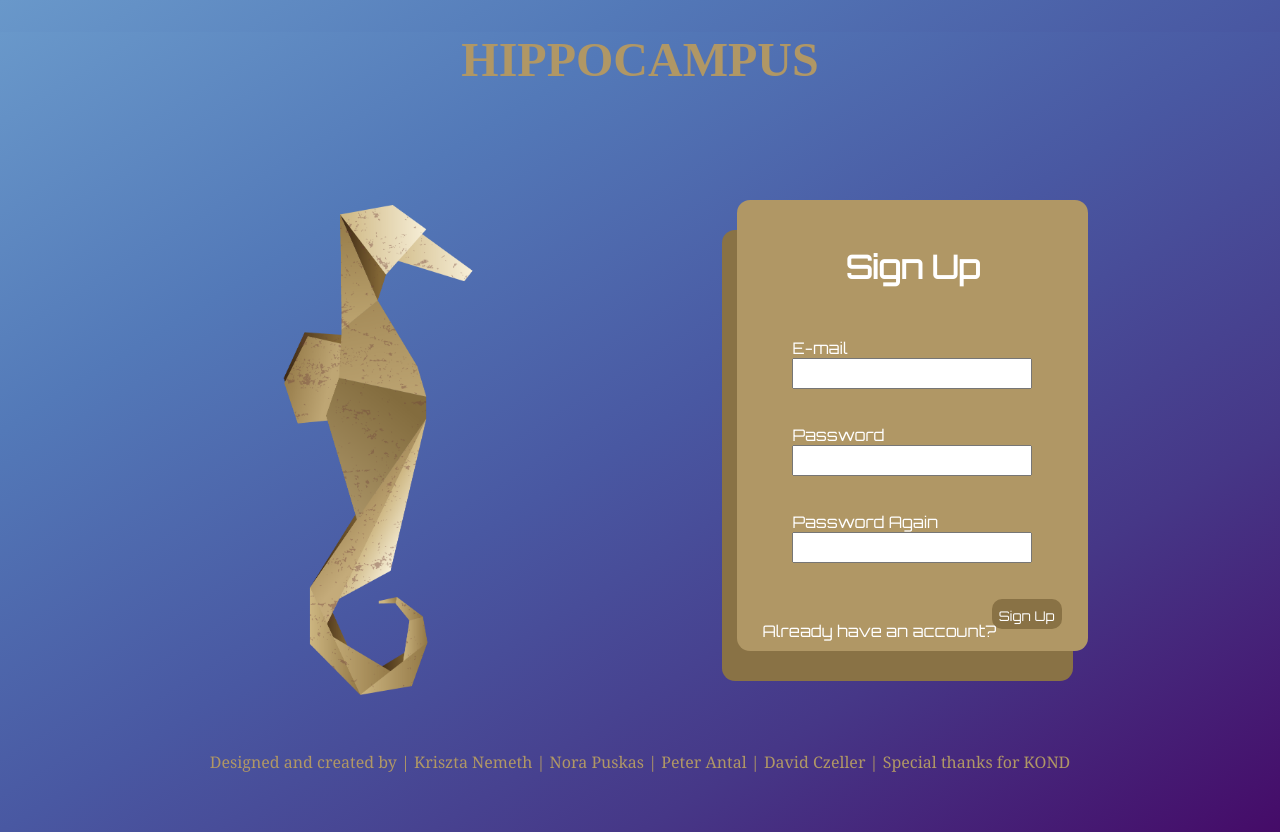
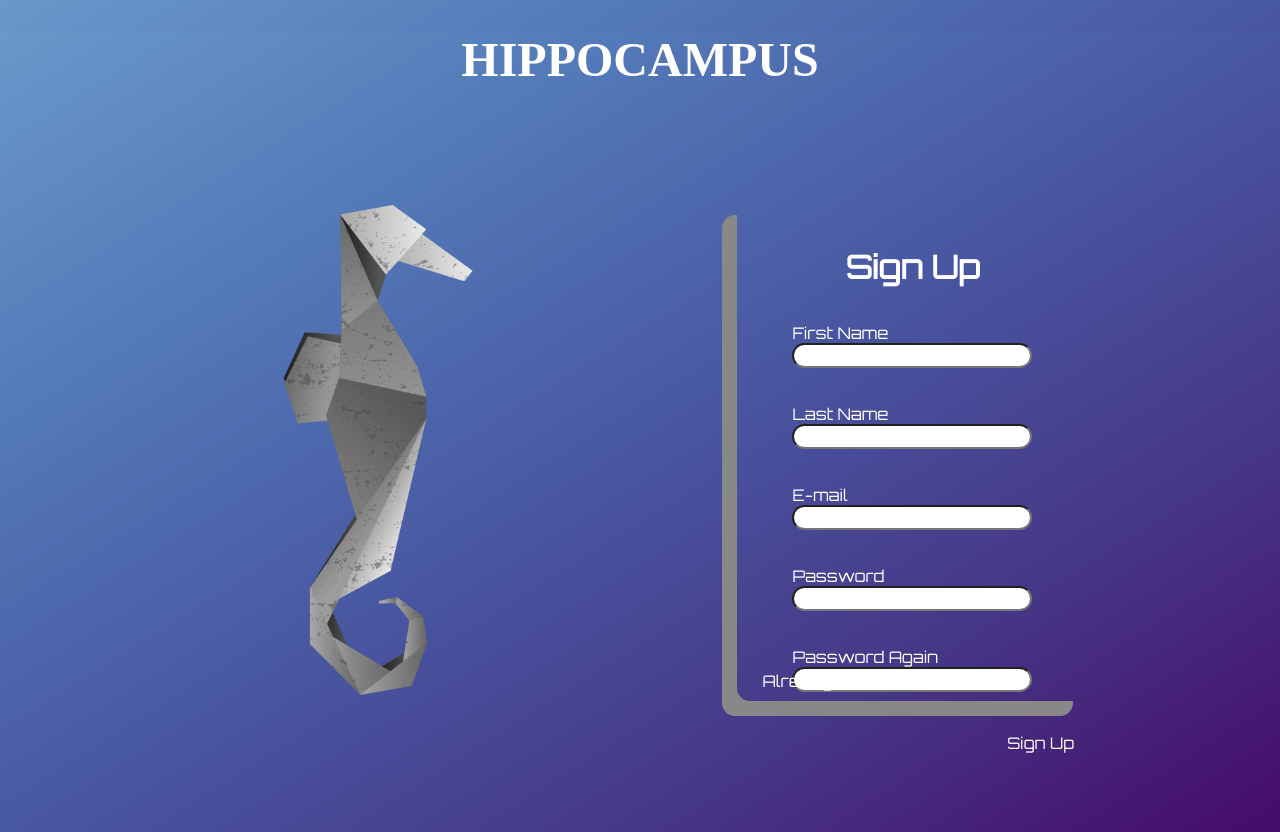
Before and after one commit to Norlandia/hippocampus-frontend, a React (Create React App) app in the folder hippocampus/: page /signup in a window 1280 px wide. Built offline with nearby package versions, Linux system fonts and the light colour scheme; a web font is replaced by a local one.

Commit message:
Login works. Redirect is missing

```diff
--- /dev/null
+++ b/hippocampus/src/core/ApiHelper.js
@@ -0,0 +1,56 @@
+const baseURL = 'http://10.27.99.158:8080';
+
+
+
+const reg = () => {
+    const firstName = document.querySelectorAll('input')[0].value;
+    const lastName = document.querySelectorAll('input')[1].value;
+    const email = document.querySelectorAll('input')[2].value;
+    const pw = document.querySelectorAll('input')[3].value;
+    const pw2 = document.querySelectorAll('input')[3].value;
+    let formData = new FormData();
+    formData.append('firstName', firstName);
+    formData.append('lastName', lastName);
+    formData.append('email', email);
+    formData.append('password', pw);
+    formData.append('confirm', pw);
+    fetch(`${baseURL}/registration`, {
+        method: "POST",
+        mode: "no-cors",
+        cache: "no-cache",
+        credentials: "same-origin",
+        redirect: "follow",
+        referrer: "no-referrer",
+        body: formData,
+    })
+    .then(dwa => console.log(dwa))
+    .then(console.log(firstName, lastName, email, pw, pw2))
+}
+
+
+const login = () => {
+    const email = document.querySelectorAll('input')[0].value;
+    const pw = document.querySelectorAll('input')[1].value;
+    let formData = new FormData();
+    formData.append('email', email);
+    formData.append('password', pw);
+    formData.append('confirm', pw);
+    fetch(`${baseURL}/login`, {
+        method: "POST",
+        mode: "no-cors",
+        cache: "no-cache",
+        credentials: "same-origin",
+        redirect: "follow",
+        referrer: "no-referrer",
+        body: formData,
+    })
+    .then(dwa => console.log(dwa))
+    .then(console.log(email, pw))
+
+    .then(console.log('napasztmek'))
+}
+
+export {
+  reg,
+  login
+}
--- a/hippocampus/src/modules/loginScreen/components/paper/paper.css
+++ b/hippocampus/src/modules/loginScreen/components/paper/paper.css
@@ -1,15 +1,25 @@
 .paper {
   color: white;
-  background-color: #B09765;
-  box-shadow: -15px 30px #897245;
+  box-shadow: -15px 15px #888;
   border-radius: 13px;
   width: 300px;
-  height: 400px;
+  height: 300px;
   padding: 2%;
   text-align: center;
-  display: flex;
-  flex: 1;
-  flex-direction: column;
+  position: absolute;
+  right: 15%;
+  top: 25%;
+  font-family: 'Orbitron', sans-serif;
+}
+
+.paper[name="signup"] {
+  color: white;
+  box-shadow: -15px 15px #888;
+  border-radius: 13px;
+  width: 300px;
+  height: 450px;
+  padding: 2%;
+  text-align: center;
   position: absolute;
   right: 15%;
   top: 25%;
@@ -19,12 +29,17 @@
 input {
   margin-bottom: 15%;
   height: 25px;
+  border-radius: 13px;
+  padding: 3px
 }
 
 .paperInputContainer {
+    display: flex;
+    flex-direction: column;
     margin: 5%;
-    display: inline-grid;
+    margin: 5%;
     padding: 5%;
+    max-height: 50px;
 }
 
 label {
@@ -38,6 +53,11 @@ label {
   transition: all .2s ease-in-out;
   list-style-type: none;
   width: fit-content;
+  display: flex;
+  flex-direction: column;
+  position: absolute;
+  bottom: 0;
+  white-space: nowrap;
 }
 
 
@@ -47,22 +67,24 @@ label {
 }
 
 .loginButton {
-  height: 30px;
-  width: 70px;
+  min-height: fit-content;
+  width: fit-content;
   border: none;
   border-radius: 10px;
-  margin-left: 83%;
-  background: #897245;
+  margin-left: 87%;
+  background: none;
   color: white;
   white-space: nowrap;
   font-family: 'Orbitron', sans-serif;
   padding-top: 2%;
   text-align: center;
+  /* margin-top: 3%; */
+  font-size: 1rem;
 }
 
 .loginButton:hover {
-  background: #573C23;
   cursor: pointer;
+  border-bottom: 2px solid #888;
 }
 
 .signUpLink {
@@ -77,12 +99,13 @@ label {
   font-family: 'ZCOOL KuaiLe', cursive;
   font-size: -webkit-xxx-large;
   text-transform: uppercase;
-  color: #B09765;
+  color: #fff;
 }
 
 .footer {
   text-decoration: none;
-  color: #B09765;
+  color: none;
+  opacity: 0;
   position: absolute;
   bottom: 0;
   margin-bottom: 2%;
@@ -94,6 +117,7 @@ label {
 }
 
 .footer:hover {
+  opacity: 1;
   color: white;
   transform: scale(1.1);
 }
--- a/hippocampus/src/modules/loginScreen/components/paper/paperLogin.js
+++ b/hippocampus/src/modules/loginScreen/components/paper/paperLogin.js
@@ -1,10 +1,27 @@
 import React from 'react';
 import { NavLink } from "react-router-dom";
 import PaperImage from './paperImage';
+import {login} from '../../../../core/ApiHelper';
 import './paper.css';
 
+// class Pap {
+
+// constructor() {
+//   super();
+//   this.state = {
+//     user: {
+//        email,
+//        pw
+//     }
+//   }
+// }
+
+// const{email,password}=this.state;
+// console.log(this.state)
 
 const Paper = () => (
+
+
   <div>
       <h1 className="header"> Hippocampus</h1>
       <PaperImage/>
@@ -14,13 +31,15 @@ const Paper = () => (
       <label for="email">E-mail</label>
         <input id="email" type="email"/>
       <label for="password">Password</label>
-        <input id="password" type="password"/>
-      <button className="loginButton">Enter</button>
+        <input id="password"  type="password"/>
+      <button className="loginButton" onClick={ login }>Enter</button>
     </div>
     <li className="bottomLink"><NavLink className="bottomLink" to="/signup">Doesn't have an account yet?</NavLink></li>
   </div>
   <a className="footer" href="/">Designed and created by | Kriszta Nemeth | Nora Puskas | Peter Antal | David Czeller | Special thanks for KOND</a>
   </div>
+
 );
 
+// }
 export default Paper;
--- a/hippocampus/src/modules/loginScreen/components/paper/paperSignUp.js
+++ b/hippocampus/src/modules/loginScreen/components/paper/paperSignUp.js
@@ -1,28 +1,33 @@
 import React from 'react';
 import { NavLink } from "react-router-dom";
 import PaperImage from './paperImage';
+import {reg} from '../../../../core/ApiHelper';
 import './paper.css';
 
 const Paper2 = () => (
   <div>
       <h1 className="header"> Hippocampus</h1>
       <PaperImage/>
-  <div className="paper">
+  <div className="paper" name="signup">
     <h1>Sign Up</h1>
     <div className="paperInputContainer">
+    <label for="firstName">First Name</label>
+        <input id="firstName" type="firstName"/>
+      <label for="lastName">Last Name</label>
+        <input id="lastName" type="lastName"/>
       <label for="email">E-mail</label>
         <input id="email" type="email"/>
       <label for="password">Password</label>
         <input id="password" type="password"/>
       <label for="password2">Password Again</label>
         <input id="password2" type="password"/>
-      <button className="loginButton">Sign Up</button>
+      <button className="loginButton" onClick={reg}>Sign Up</button>
     </div>
     <div className="signUpLink">
       <li className="bottomLink"><NavLink className="bottomLink" to="/">Already have an account?</NavLink></li>
     </div>
   </div>
-  <a className="footer" href="/">Designed and created by | Kriszta Nemeth | Nora Puskas | Peter Antal | David Czeller | Special thanks for KOND</a>
+  <a className="footer" href="/">Designed and created by | Kriszta Nemeth | Nora Puskas | Peter Antal | David Czeller | Special thanks to KOND</a>
 
   </div>
 );
```
Also changed, not shown: hippocampus/src/modules/images/hippocampus.png.
